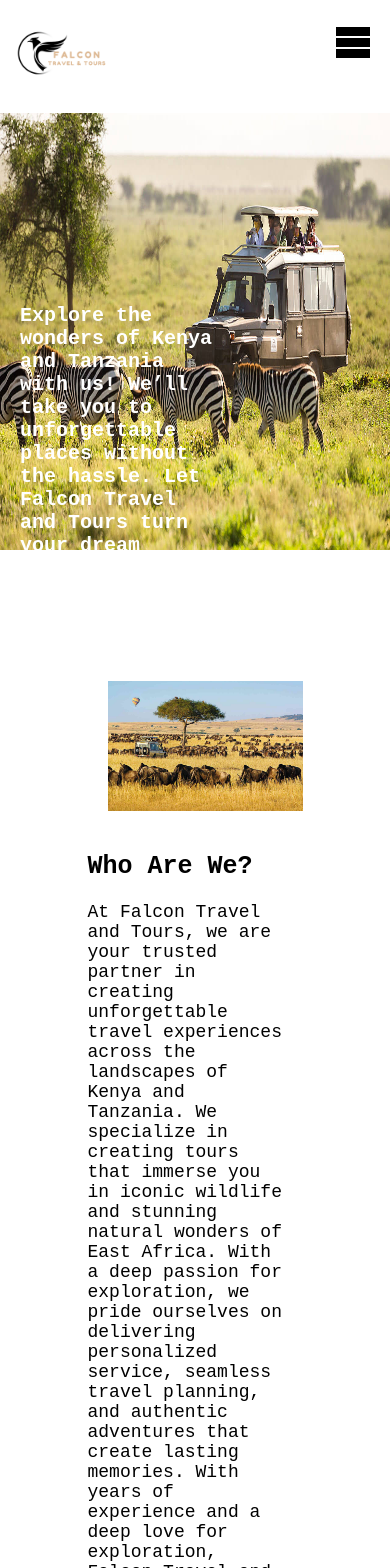
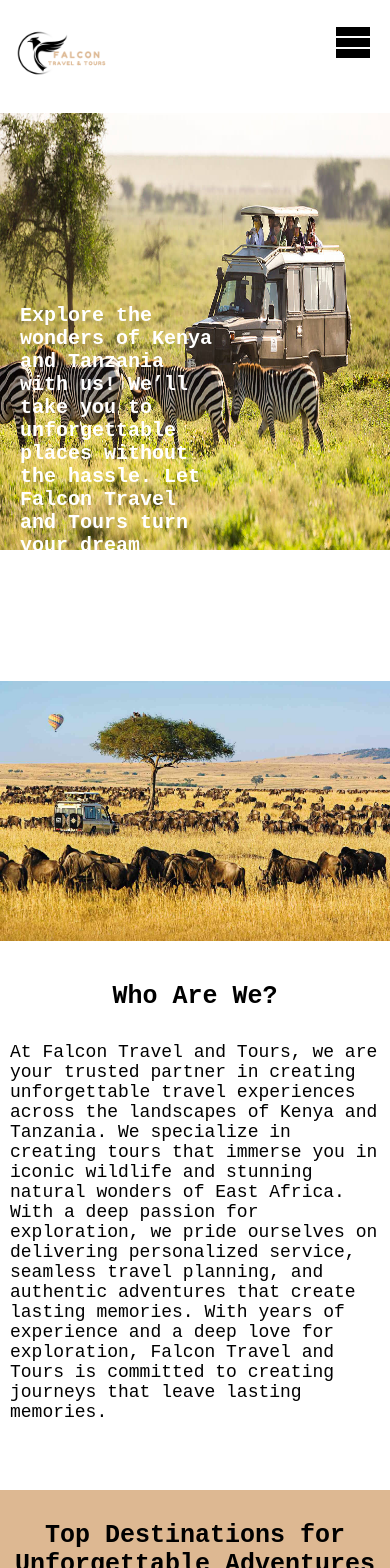
Before and after one commit to Pauline-Oraro/falcon-travel-and-tours, a React (Vite) app: page / in a window 390 px wide. Shown: the top 1568 px of the page. Built offline with nearby package versions, Linux system fonts and the light colour scheme.

Commit message:
home section css updates

```diff
--- a/src/App.css
+++ b/src/App.css
@@ -170,34 +170,30 @@ a{
 }
 
 
+
 .home-section-2 {
   margin-top: 20%;
   margin-bottom: 15%;
   display: flex;
-  flex-direction: row;
-  justify-content: center;
+  justify-content: start;
+  align-items: stretch;
+  align-content: stretch;
   gap: 20px;
   width: 100%;
+  max-width: 100%;
+  padding: 0;
 }
-
-@media only screen and (max-width: 750px){
-  .home-section-2{
-    display: flex;
-    flex-direction: column;
-    align-items: center;
-  }
-}
-
-
 
 .home-section-2 img{
   width: 50%;
-  margin-left: 20px;
+  margin-left: 20px ;
+  object-fit: cover;
 }
 
 .section-statement{
   width: 50%;
   margin-right: 20px;
+
 }
 
 .section-statement h2{
@@ -208,6 +204,34 @@ a{
 .section-statement p{
   font-size: 18px;
 }
+
+@media only screen and (max-width: 750px){
+  .home-section-2{
+    display: flex;
+    flex-direction: column;
+    justify-content: space-evenly;
+    align-items: center;
+    padding: 0;
+
+  }
+  .home-section-2 img,
+  .section-statement {
+    width: 100%;
+    margin: 0;
+    padding: 0;
+  }
+  .section-statement {
+    display: flex;
+    flex-direction: column;
+    align-items: center;
+  }
+  .section-statement p{
+    margin: 10px;
+  }
+}
+
+
+
 
 .home-destination-section{
   background-color: #ddb892;
@@ -263,6 +287,9 @@ a{
 .destination-button a{
   color: #ffffff;
 }
+
+
+
 
 .faq-section{
   margin: 10% 0;
```
